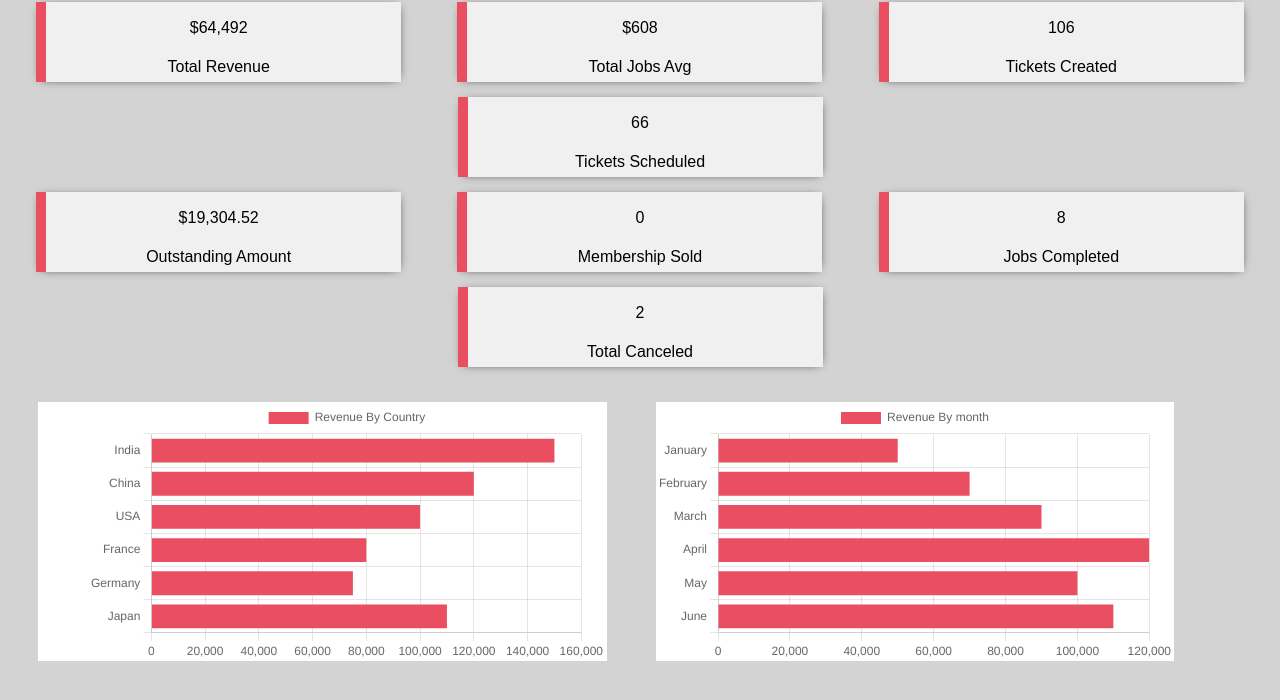
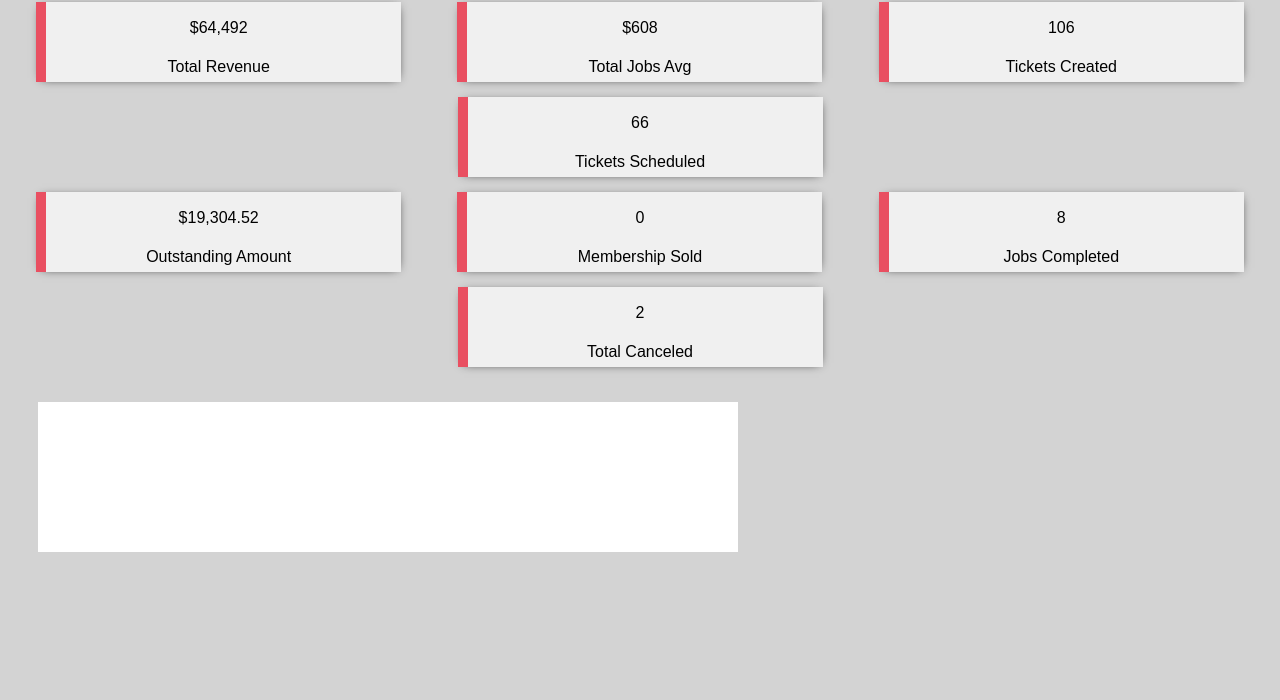
Before and after one commit to NavinCibi/Task2, a plain HTML site: page Dashboard.html in a window 1280 px wide. Shown: the part 78-778 px from the top of the page. Drawn offline with nearby package versions, Linux system fonts and the light colour scheme.

Commit message:
Update Dashboard.html

```diff
--- a/Dashboard.html
+++ b/Dashboard.html
@@ -4,8 +4,6 @@
 <meta charset="UTF-8">
 <meta name="viewport" content="width=device-width, initial-scale=1.0">
 <title>Dashboard</title>
-<!-- Include Chart.js -->
-<script src="https://cdn.jsdelivr.net/npm/chart.js"></script>
 <style>
     body {
         font-family: Arial, sans-serif;
```
